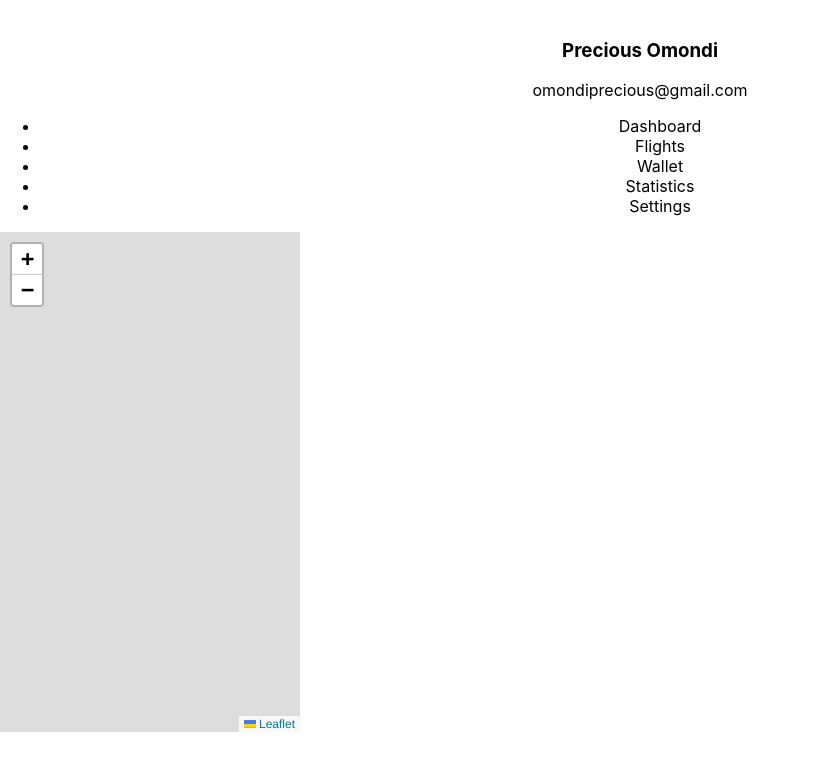
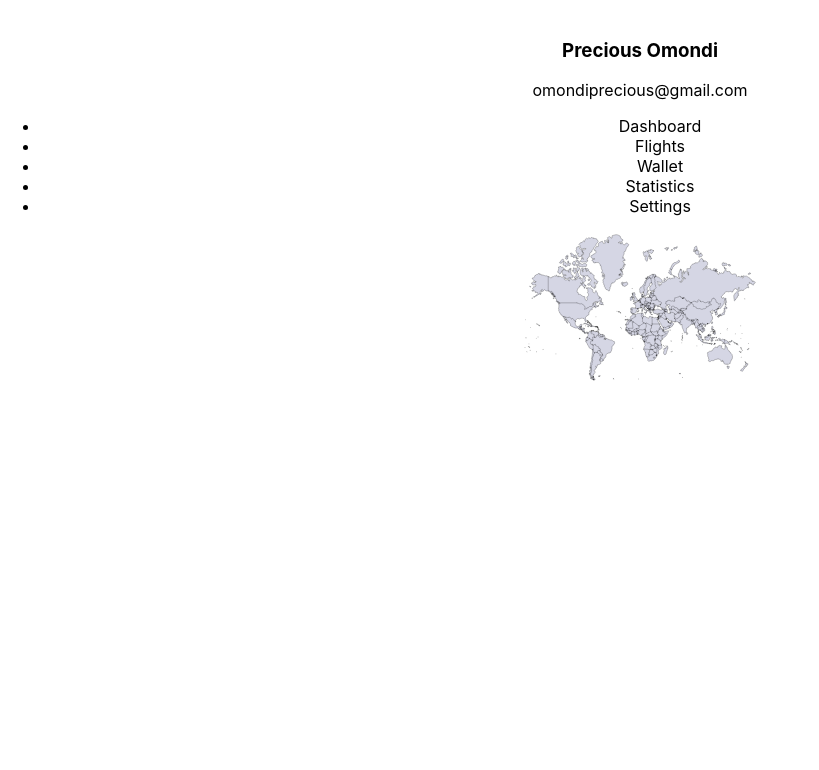
Before and after one commit to Presho99/aerostar, a React (Create React App) app: page / in a window 1280 px wide. Shown: the top 770 px of the page, without its empty margins (0-819 px from the left). Built offline with nearby package versions, Linux system fonts and the light colour scheme.

Commit message:
Edit map

```diff
--- /dev/null
+++ b/src/components/WorldMap.css
@@ -0,0 +1,4 @@
+.world{
+    height: 100%;
+    width: 100%;
+}
--- a/src/components/WorldMap.tsx
+++ b/src/components/WorldMap.tsx
@@ -1,22 +1,13 @@
-import React from 'react'
-import {MapContainer, TileLayer} from 'react-leaflet'
-import 'leaflet/dist/leaflet.css'
-
-// interface MapCenter {
-//     lat: number
-//     lng: number
-// }
+import React, { useEffect } from "react";
+import '../components/WorldMap.css'
+import {ReactComponent as World} from '../assets/map.svg'
 
 const WorldMap: React.FC = () => {
-    const defaultCenter: [number, number] = [0,0]
-  return (
-    <MapContainer   style={{height: '500px', width: '300px'}}>
-        <TileLayer
-        url="https://{s}.tile.openstreetmap.org/{z}/{x}/{y}.png"
 
-        />
-    </MapContainer>
-  )
-}
 
-export default WorldMap
+  return <div  className="world">
+<World style={{height: '150px'}}/>
+  </div>;
+};
+
+export default WorldMap;
```
Also changed, not shown: src/assets/map.svg (added).
